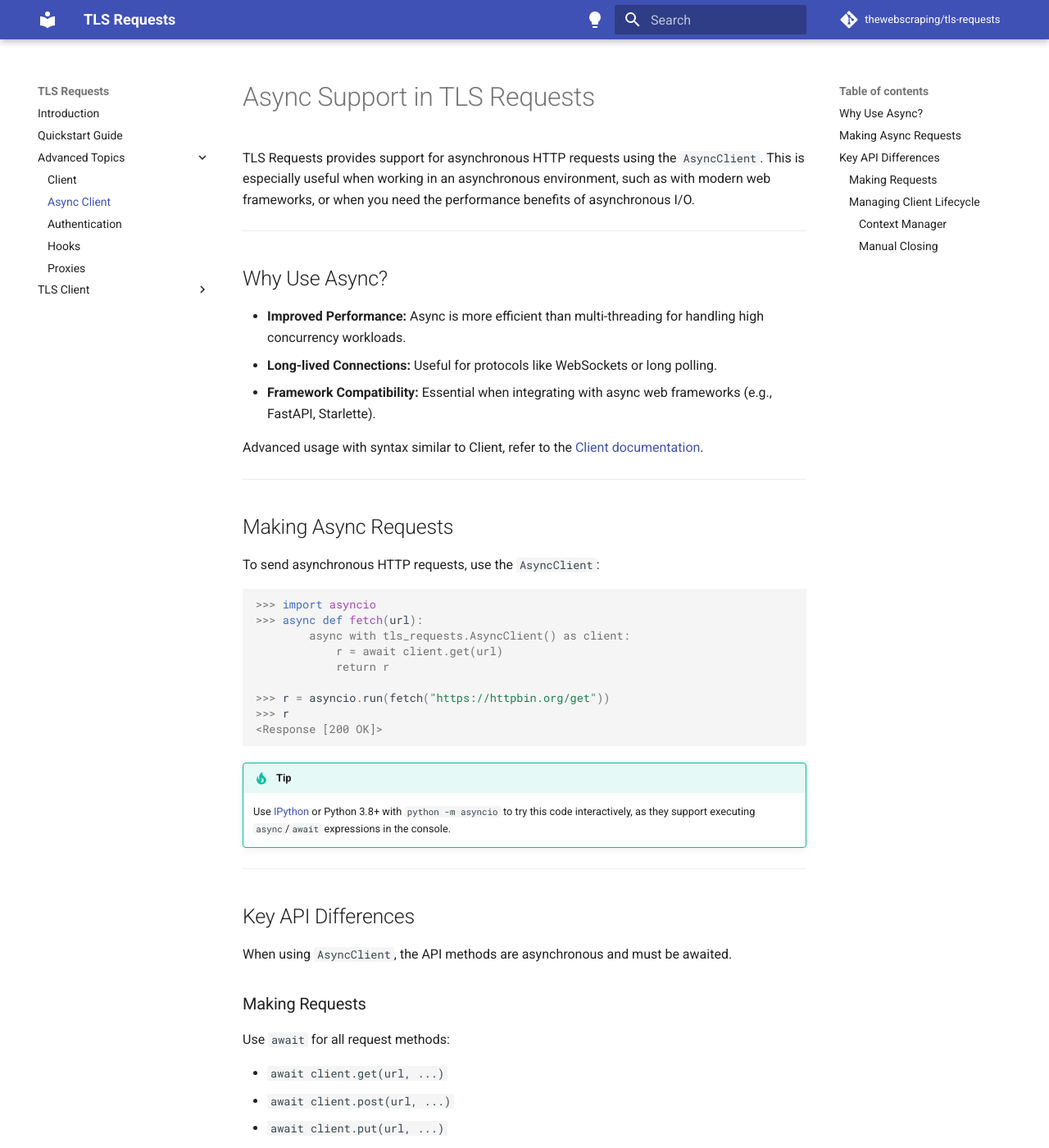
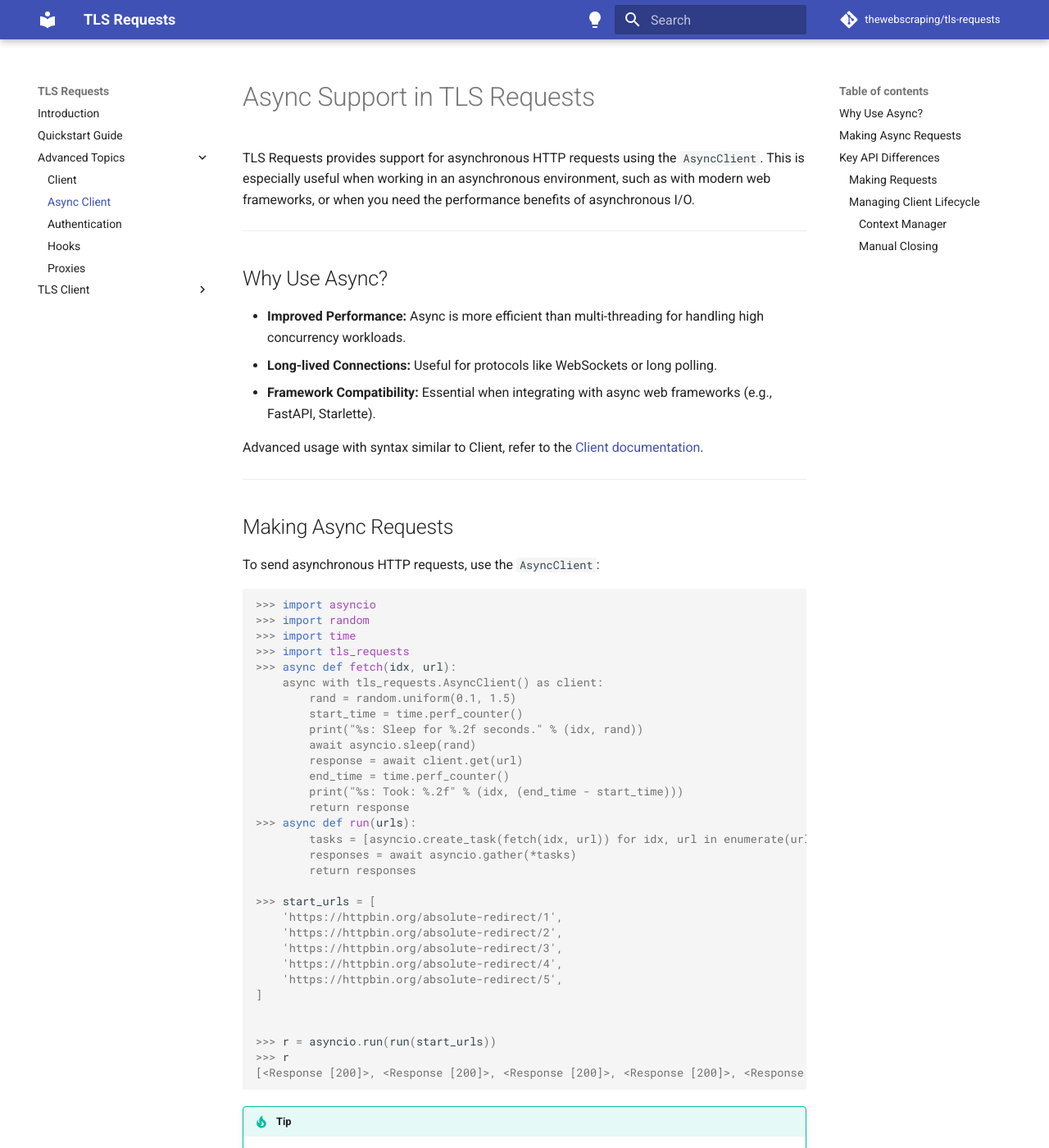
Before and after one commit to ytinyui/tls-requests, an MkDocs documentation site: the page built from docs/advanced/async_client.md, in a window 1280 px wide and 1400 px high. Shown: the whole window at 82% size. Built offline with MkDocs 1.6.1 and Material for MkDocs 9.7.7, drawn with Linux system fonts in a browser that asks for light colours; comment, search, counter and statistics services are not loaded.

Commit message:
bugs: AsyncClient is not asynchronous #15

````diff
--- a/docs/advanced/async_client.md
+++ b/docs/advanced/async_client.md
@@ -23,14 +23,37 @@
 
 ```pycon
 >>> import asyncio
->>> async def fetch(url):
-        async with tls_requests.AsyncClient() as client:
-            r = await client.get(url)
-            return r
+>>> import random
+>>> import time
+>>> import tls_requests
+>>> async def fetch(idx, url):
+    async with tls_requests.AsyncClient() as client:
+        rand = random.uniform(0.1, 1.5)
+        start_time = time.perf_counter()
+        print("%s: Sleep for %.2f seconds." % (idx, rand))
+        await asyncio.sleep(rand)
+        response = await client.get(url)
+        end_time = time.perf_counter()
+        print("%s: Took: %.2f" % (idx, (end_time - start_time)))
+        return response
+>>> async def run(urls):
+        tasks = [asyncio.create_task(fetch(idx, url)) for idx, url in enumerate(urls)]
+        responses = await asyncio.gather(*tasks)
+        return responses
 
->>> r = asyncio.run(fetch("https://httpbin.org/get"))
+>>> start_urls = [
+    'https://httpbin.org/absolute-redirect/1',
+    'https://httpbin.org/absolute-redirect/2',
+    'https://httpbin.org/absolute-redirect/3',
+    'https://httpbin.org/absolute-redirect/4',
+    'https://httpbin.org/absolute-redirect/5',
+]
+
+
+>>> r = asyncio.run(run(start_urls))
 >>> r
-<Response [200 OK]>
+[<Response [200]>, <Response [200]>, <Response [200]>, <Response [200]>, <Response [200]>]
+
 ```
 
 !!! tip
````
Also changed, not shown: 4 other files.
